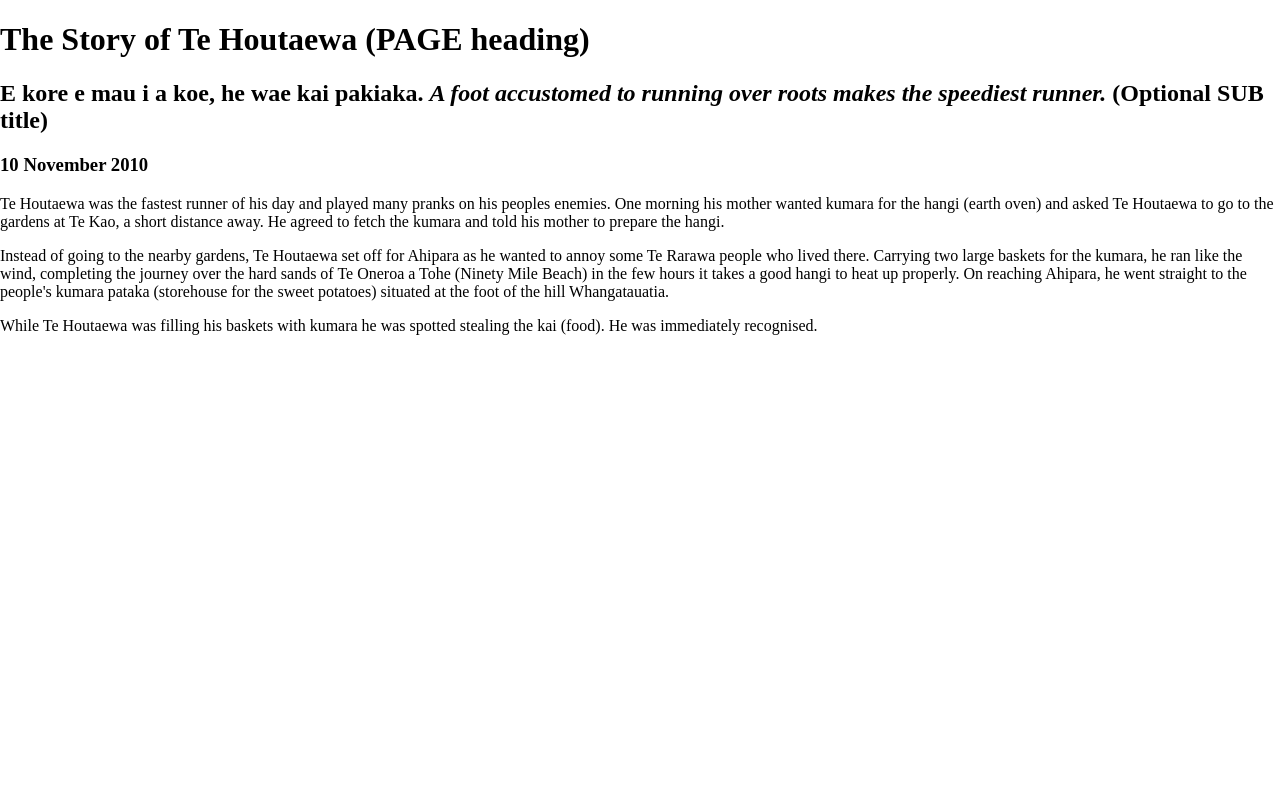
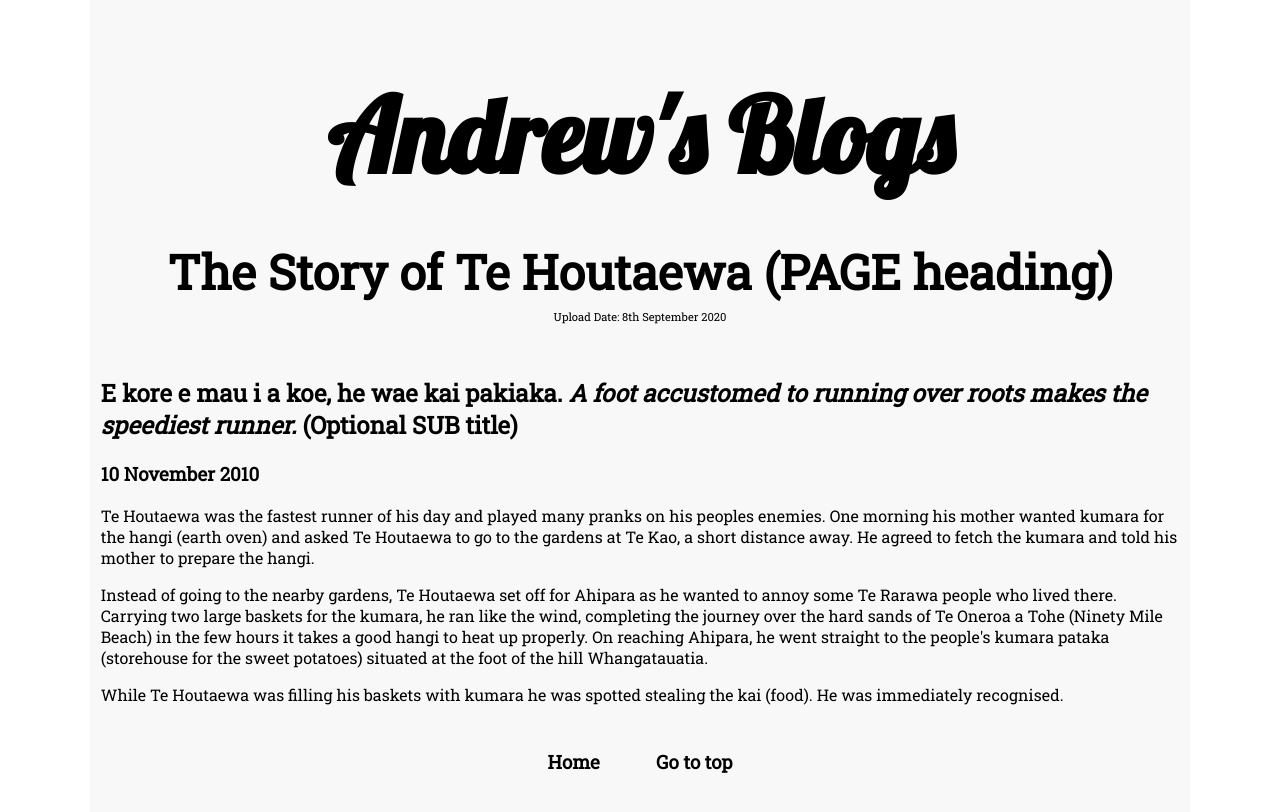
Before and after one commit to andrewy9/andrewy9.github.io, a plain HTML site: page blog/sprint1-technical.html in a window 1280 px wide. Drawn offline with Linux system fonts and the light colour scheme; files that its build step writes are made by us from their sources.

Commit message:
add tech 1 blog, culture 1, 2 blogs, add links to navigate from page

```diff
--- a/blog/sprint1-technical.html
+++ b/blog/sprint1-technical.html
@@ -1,13 +1,30 @@
 <!DOCTYPE html>
 <html>
   <head>
+    <meta charset="UTF-8">
+    <meta name="viewport" content="width=device-width, initial-scale=1.0">
     <title>Stories and Legends (PAGE title) </title>
-    <meta charset="UTF-8">
-    <link href="styles/main.css" rel="stylesheet" type="text/css" />
+    <!-- Google fonts -->
+    <link href="https://fonts.googleapis.com/css2?family=Lobster&display=swap" rel="stylesheet">
+    <link href="https://fonts.googleapis.com/css2?family=Nunito&display=swap" rel="stylesheet">
+    <link href="https://fonts.googleapis.com/css2?family=Roboto+Slab&display=swap" rel="stylesheet">
+    <!-- CSS links -->
+    <link rel="stylesheet" type="text/css" href="../styles/main.css">
+    <link rel="stylesheet" type="text/css" href="../styles/blog.css">
 </head>
 
   <body>
-    <h1>The Story of Te Houtaewa (PAGE heading)</h1>
+    <div class="background">
+      <div class="container">
+        <a href="../index.html">
+          <h1 id="page_title" name="page_title">Andrew's Blogs</h1>
+        </a>
+        <h2> The Story of Te Houtaewa (PAGE heading)</h2>
+      </div>
+    <div>
+        <p id="date">
+            Upload Date: 8th September 2020
+        </p>
         <h2>E kore e mau i a koe, he wae kai pakiaka. <em>A foot accustomed to running over roots makes the speediest runner.</em> (Optional SUB title) </h2>
         <h3>10 November 2010</h3>
 
@@ -21,7 +38,15 @@
           While Te Houtaewa was filling his baskets with kumara he was spotted stealing the kai (food). He was immediately recognised.
         </p>
 
+        <span class="blog_nav">
+          <a href="../index.html">
+            <h3>Home</h3>
+          </a>
+          <a href="#page_title">
+            <h3>Go to top</h3>
+          </a>
+        </span>
     <!-- this is a comment. -->
-
+  </div>
   </body>
 </html>
--- a/styles/blog.css
+++ b/styles/blog.css
@@ -1,4 +1,4 @@
-html { margin-left: calc(100vw - 100%); }
+/* html { margin-left: calc(100vw - 100%); } */
 
 body {
     font-family: 'Roboto Slab', serif;
@@ -15,7 +15,7 @@ a {
     background: rgba(245,245,245, 0.65);
 }
 
-.page_title {
+#page_title {
     margin:0px;
 }
 
--- a/styles/main.css
+++ b/styles/main.css
@@ -11,6 +11,7 @@ body {
     background-size: cover;
     margin:0px;
     padding:0px;
+    font-family: 'Nunito', sans-serif;
 }
 
 a {
@@ -21,11 +22,10 @@ a {
     text-align: center;
     margin: 0px;
     padding: 0px;
-    font-family: 'Nunito', sans-serif;
     font-size: 2em;
 }
 
-.page_title {
+#page_title {
     font-family: 'Lobster', cursive;
     font-size: 3.25em;
 }
@@ -55,3 +55,18 @@ a {
     width: 30em;
     margin: 20px;
 }
+
+.blog_nav {
+    display:flex;
+    justify-content: center;
+}
+
+.blog_nav h3 {
+    display:inline-block;
+    margin: 1.5em;
+    text-align: center;
+}
+
+a:hover {
+    text-shadow: 2px 2px 5px grey;
+}
```
Also changed, not shown: blog/sprint1-cultural.html (renamed from blog/core-1.html, +11 -4 lines), blog/sprint2-cultural.html (added, +82 -0 lines), blog/sprint2-technical.html (+10 -2 lines), index.html (+35 -10 lines), images/cultural_2.jpg (added), images/technical_2.jpg (added). Lines whose indentation alone changed are shown as unchanged.
